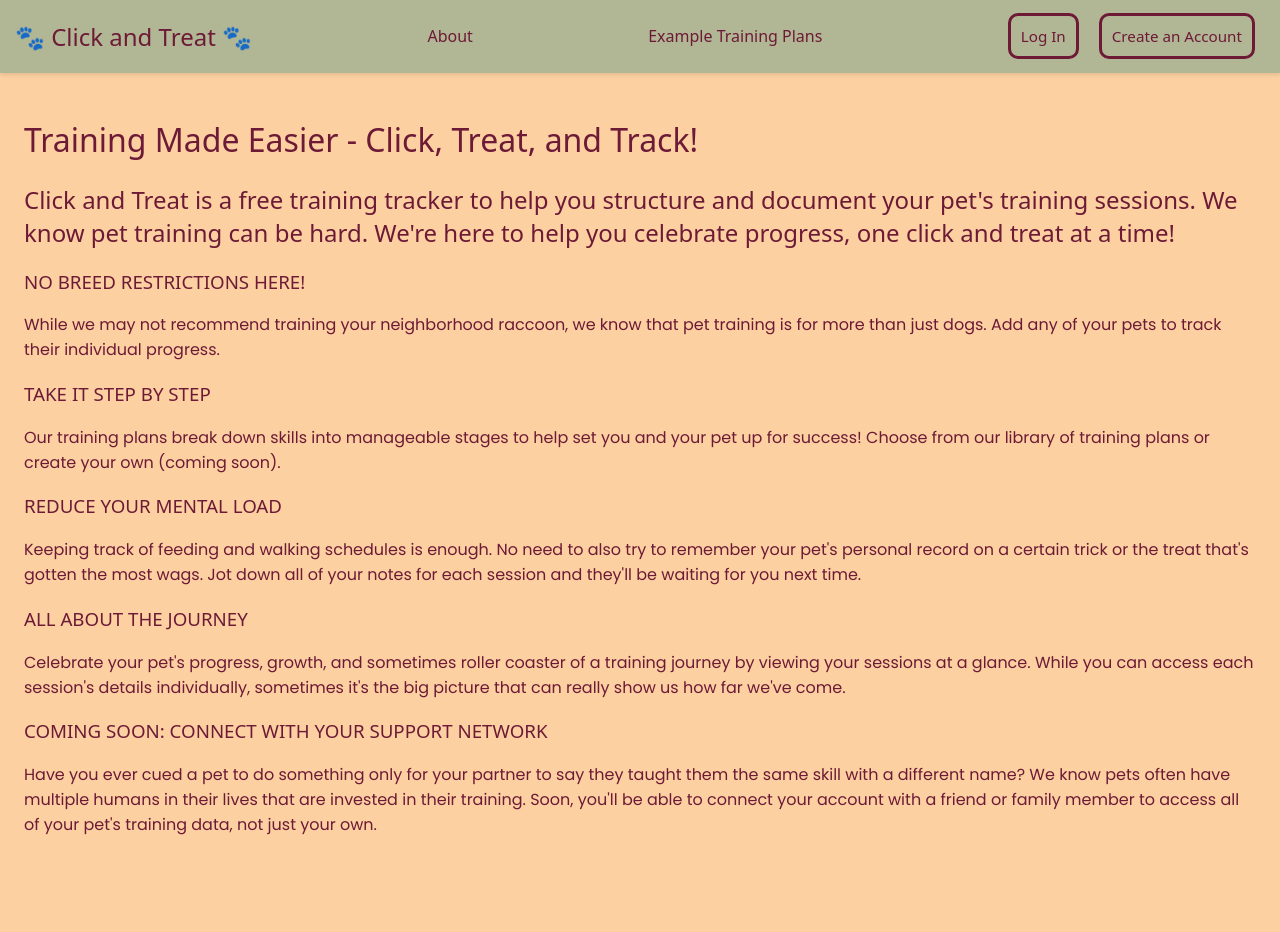
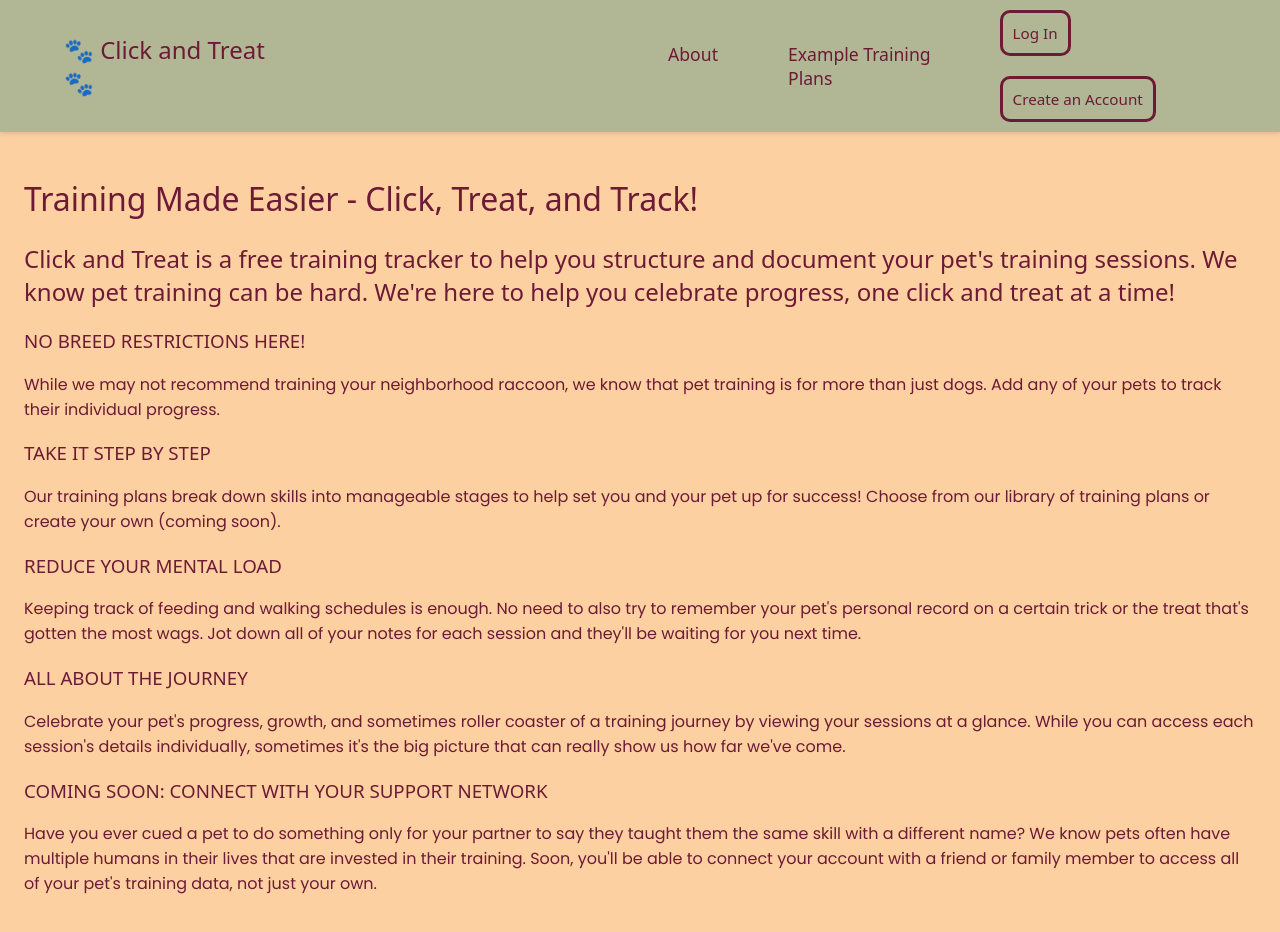
Before and after one commit to tati-guzman/click-and-treat, a React (Vite) app in the folder client/: page / in a window 1280 px wide. Shown: the top 932 px of the page. Before the commit the page ends 877 px from the top, so only its background shows below. Built offline with nearby package versions, Linux system fonts and the light colour scheme; a web font is replaced by a local one.

Commit message:
Adjusts spacing on nav bar to bring elements closer to the center and shift tabs to the left

```diff
--- a/client/src/App.css
+++ b/client/src/App.css
@@ -21,11 +21,10 @@ h1, h2, h3, h4 {
 }
 
 /* Navbar Styles */
-nav {
+.nav {
     background-color: #b1b695;
     display: flex;
-    justify-content: space-between;
-    padding: 0px 15px;
+    padding: 0px 5%;
     box-shadow: 0 2px 4px rgba(0, 0, 0, 0.1);
 
     font-family: "DynaPuff", system-ui;
@@ -36,6 +35,18 @@ nav {
       "wdth" 100;
 
     align-items: center;
+}
+
+.logo {
+    margin-right: 30%;
+}
+
+.tabs {
+    display: flex;
+    gap: 70px;
+    margin-left: 5%;
+    margin-right: 5%;
+    font-size: 1.1rem;
 }
 
 nav h1:hover {
--- a/client/src/components/LogIn.jsx
+++ b/client/src/components/LogIn.jsx
@@ -12,10 +12,10 @@ const LogIn = () => {
     const [newAccountModal, setNewAccountModal] = useState(false);
 
     return (
-        <div>
+        <div className="nav-login">
 
-            <button onClick={()=> setLogInModal(true)} className="nav">Log In</button>
-            <button onClick={()=> setNewAccountModal(true)} className="nav">Create an Account</button>
+            <button onClick={()=> setLogInModal(true)}>Log In</button>
+            <button onClick={()=> setNewAccountModal(true)}>Create an Account</button>
 
             {logInModal && <LogInModal isOpen={logInModal} onClose={() => setLogInModal(false)}/>}
             {newAccountModal && <NewAccountModal isOpen={newAccountModal} onClose={() => setNewAccountModal(false)}/>}
--- a/client/src/components/NavBar.jsx
+++ b/client/src/components/NavBar.jsx
@@ -25,16 +25,18 @@ const NavBar = () => {
             {/* Replace header with logo in the future */}
 
             {loggedUser
-            ? <h1 onClick={() => navigate('/dashboard')} className="nav">🐾 Click and Treat 🐾</h1>
-            : <h1 onClick={() => navigate('/homepage')} className="nav">🐾 Click and Treat 🐾</h1>}
+            ? <h1 onClick={() => navigate('/dashboard')} className="logo">🐾 Click and Treat 🐾</h1>
+            : <h1 onClick={() => navigate('/homepage')} className="logo">🐾 Click and Treat 🐾</h1>}
 
-            <p onClick={() => navigate('/about')}>About</p>
-            <p onClick={() => navigate('/examples')}>Example Training Plans</p>
+            <div className="tabs">
+                <p onClick={() => navigate('/about')}>About</p>
+                <p onClick={() => navigate('/examples')}>Example Training Plans</p>
+            </div>
 
             {loggedUser
-            ? <div>
-                <button onClick={() => navigate('/account')} className="nav">Account Information</button>
-                <button onClick={logout} className="nav">Log Out</button>
+            ? <div className="nav-login">
+                <button onClick={() => navigate('/account')}>Account Information</button>
+                <button onClick={logout}>Log Out</button>
             </div>
             : <LogIn />}
         </nav>
```
